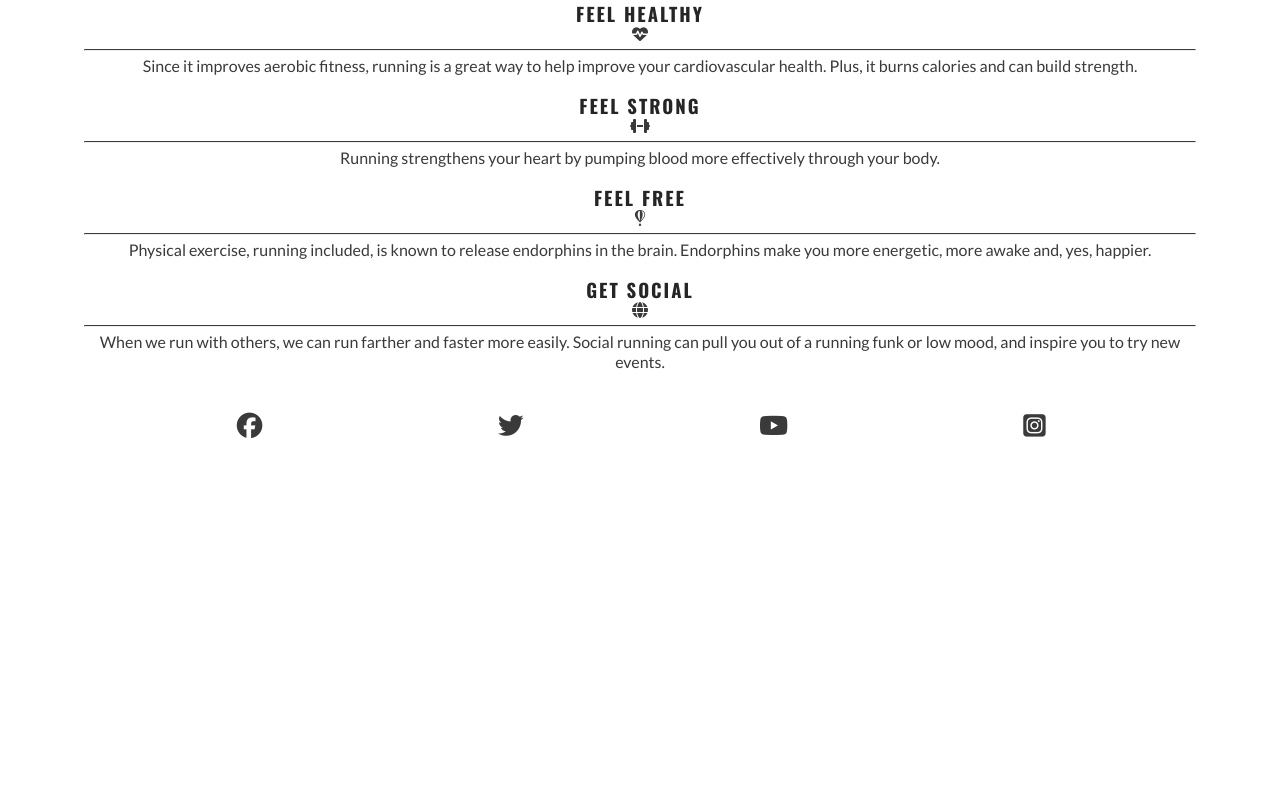
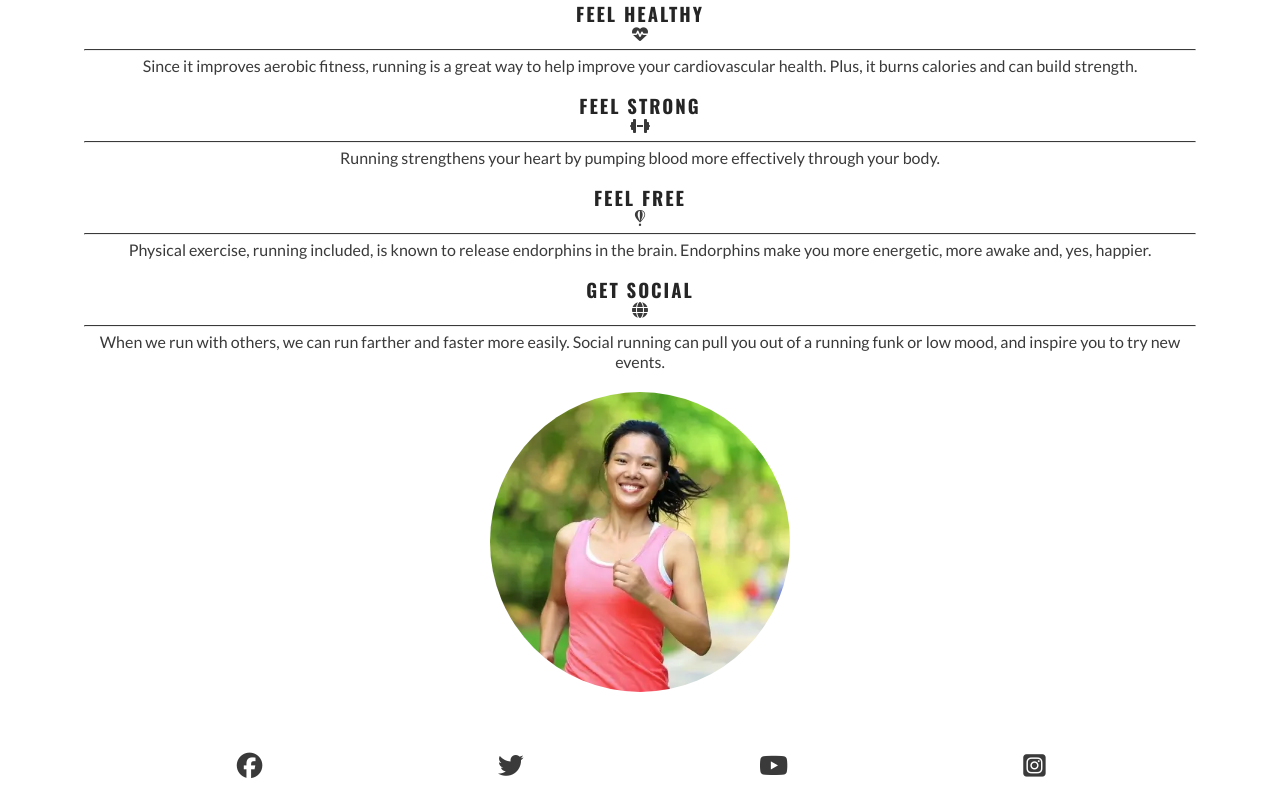
Before and after one commit to DavidShergold/love-running, a plain HTML site: page index.html in a window 1280 px wide. Shown: the part 781-1581 px from the top of the page. Before the commit the page ends 1241 px from the top, so only its background shows below. Drawn offline with nearby package versions, Linux system fonts and the light colour scheme.

Commit message:
Add circular image to reasons section

```diff
--- a/assets/css/style.css
+++ b/assets/css/style.css
@@ -168,6 +168,22 @@ hr {
     color: #3a3a3a;
 }
 
+#circle-cover-bg    {
+    background: url('../images/reasons-image.webp') no-repeat top center / cover;
+    height: 90vw;
+    width: 90vw;
+    margin-bottom: 20px;
+    /* Makes the square image into a circle */
+    border-radius: 50%;
+    max-width:  300px;
+    max-height: 300px;
+}
+#benefits-image {
+    display: flex;
+    align-items: center;
+    justify-content: center;
+}
+
 /* Media query: tablets and larger (768px and up) */
 @media screen and (min-width: 768px) {
 
--- a/index.html
+++ b/index.html
@@ -56,19 +56,23 @@
                     <p>Running strengthens your heart by pumping blood more effectively through your body.</p>
                 </div>
             </div>
+
             <div id="benefits-mental">
                 <div>
                     <h3>FEEL FREE</h3><i class="fa-brands fa-fly"></i>
                     <hr>
-                <p>Physical exercise, running included, is known to release endorphins in the brain. Endorphins make you
-                    more energetic, more awake and, yes, happier.</p>
+                    <p>Physical exercise, running included, is known to release endorphins in the brain. Endorphins make
+                        you more energetic, more awake and, yes, happier.</p>
                 </div>
                 <div>
                     <h3>GET SOCIAL</h3><i class="fa-solid fa-globe"></i>
                     <hr>
-                <p>When we run with others, we can run farther and faster more easily. Social running can pull you out
-                    of a running funk or low mood, and inspire you to try new events.</p>
+                    <p>When we run with others, we can run farther and faster more easily. Social running can pull you
+                        out of a running funk or low mood, and inspire you to try new events.</p>
                 </div>
+            </div>
+            <div id="benefits-image">
+                    <div id="circle-cover-bg"></div>
             </div>
         </section>
     </main>
```
Also changed, not shown: assets/images/reasons-image.webp (added). Lines whose indentation alone changed are shown as unchanged.
